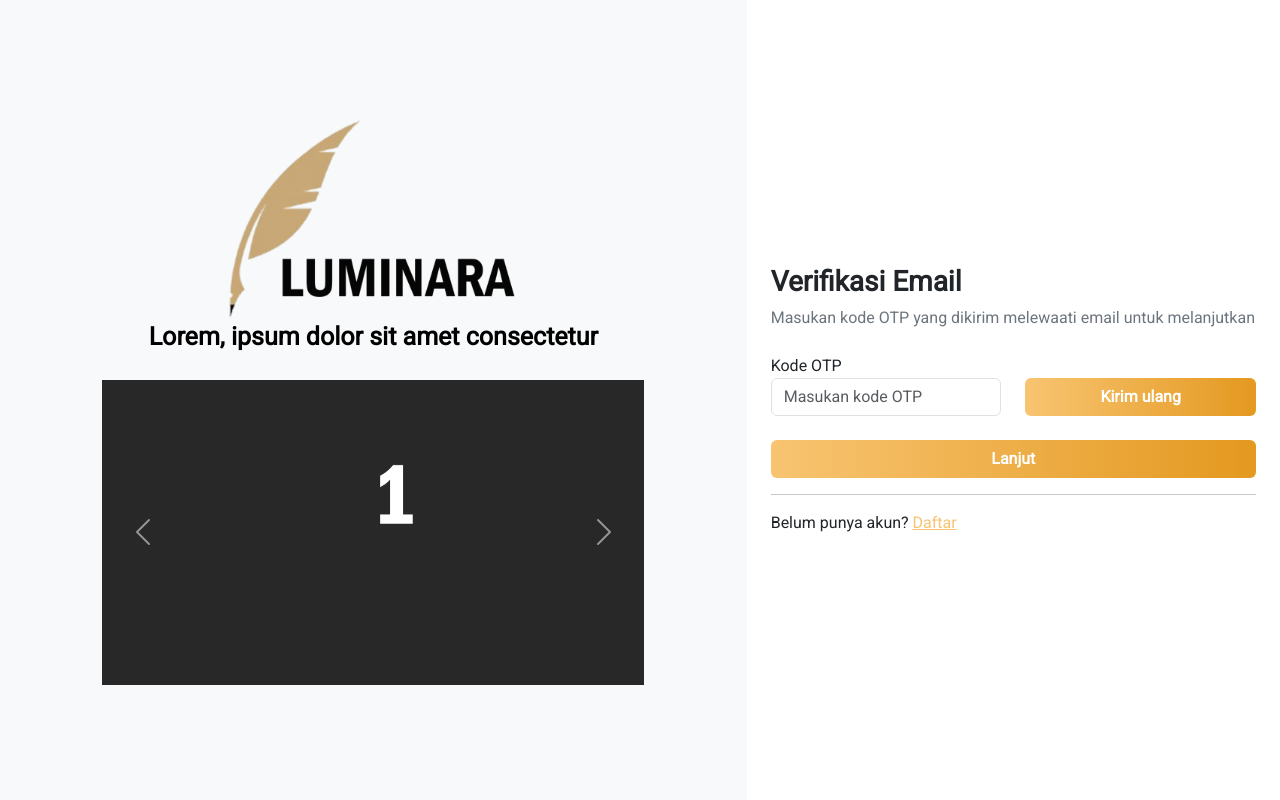
After one commit to XyynRown/Luminara, a PHP site: page /pages/email_verification.php in a window 1280 px wide. The commit adds this page. Run offline with PHP 8.4, Linux system fonts and the light colour scheme.

Commit message:
wleee push 18/8

```diff
--- a/public/index.php
+++ b/public/index.php
@@ -13,6 +13,9 @@ switch ($request) {
         break;
     case 'register':
         require __DIR__ . '/pages/register.php';
+        break;
+    case 'verification':
+        require __DIR__ . '/pages/email_verification.php';
         break;
     default:
         $file = __DIR__ . "/public/$request.php";
--- a/public/js/login.js
+++ b/public/js/login.js
@@ -4,7 +4,8 @@ document
     e.preventDefault();
     const formData = new FormData(this);
 
-    try {const res = await fetch("/luminara/includes/login.php", {
+    try {
+      const res = await fetch("/luminara/includes/login.php", {
         method: "POST",
         body: formData,
       });
--- /dev/null
+++ b/public/pages/email_verification.php
@@ -0,0 +1,99 @@
+<?php
+
+$title = "Verifikasi ";
+$css = "login";
+$script = "Verifikasi";
+
+?>
+<?php
+include_once __DIR__ . '/../components/header.php';
+?>
+
+<div class="container-fluid">
+  <div class="row">
+    <!-- 3/4 bagian kiri -->
+    <div class="flex-column col-lg-7 left-side d-none d-lg-flex align-items-center justify-content-center">
+      <!-- Bisa isi gambar/banner kalau mau -->
+      <img src="../assets/img/logo.png" alt="Login Banner" class="img-fluid w-50">
+       <strong class="penjelasan">Lorem, ipsum dolor sit amet consectetur</strong>
+       <br>
+
+      <div id="carouselExampleFade" class="carousel slide carousel-fade w-75" data-bs-ride="carousel">
+        <div class="carousel-inner">
+          <div class="carousel-item active">
+            <img src="../assets/img/1.png" class="d-block w-100" alt="...">
+          </div>
+          <div class="carousel-item">
+            <img src="../assets/img/2.png" class="d-block w-100" alt="...">
+          </div>
+          <div class="carousel-item">
+            <img src="../assets/img/3.png" class="d-block w-100" alt="...">
+          </div>
+        </div>
+        <button class="carousel-control-prev" type="button" data-bs-target="#carouselExampleFade" data-bs-slide="prev">
+          <span class="carousel-control-prev-icon" aria-hidden="true"></span>
+          <span class="visually-hidden">Previous</span>
+        </button>
+        <button class="carousel-control-next" type="button" data-bs-target="#carouselExampleFade" data-bs-slide="next">
+          <span class="carousel-control-next-icon" aria-hidden="true"></span>
+          <span class="visually-hidden">Next</span>
+        </button>
+      </div>
+    </div>
+
+
+
+
+    <!-- LOGIN -->
+    <div class="col-lg-5 p-4 right-side bg-white flex-column align-items-start justify-content-center">
+      <div class="w-100">
+        <div class="d-flex d-lg-none justify-content-center mb-4">
+          <!-- Logo or Image for Mobile View -->
+         <img src="../assets/img/logo.png" alt="Logo" style="width: 250px;" >
+        </div>
+        <h3><strong>Verifikasi Email</strong></h3>
+        <p class="text-secondary mb-4">Masukan kode OTP yang dikirim melewaati email untuk melanjutkan</p>
+
+        <form id="loginForm">
+
+          <!-- Email -->
+          <div class="col-auto">
+            <label for="email">Kode OTP</label>
+          </div>
+          <div class="row">
+            <div class="col">
+              <input type="text" class="form-control" id="email" placeholder="Masukan kode OTP" aria-label="Email">
+            </div>
+            <div class="col">
+            <button class="btn gradient-gold w-100 w-md-50" type="button">
+                <strong>Kirim ulang</strong>
+            </button>
+            </div>
+          </div>
+
+          <br>
+          <!-- Button -->
+          <button type="submit" class="btn gradient-gold w-100" onclick="window.location.href='/'">
+                <strong>
+                  Lanjut
+                </strong>
+          </button>
+
+
+
+        </form>
+        <hr>
+          <div class="d-flex justify-content-between mt-3">
+            <p class="mb-0">
+              Belum punya akun?
+              <a style="color:#f8c471;" href="register">Daftar</a>
+            </p>
+          </div>
+      </div>
+    </div>
+  </div>
+</div>
+
+<?php
+include_once __DIR__ . '/../components/footer.php';
+?>
```
Also changed, not shown: 1 other file.
